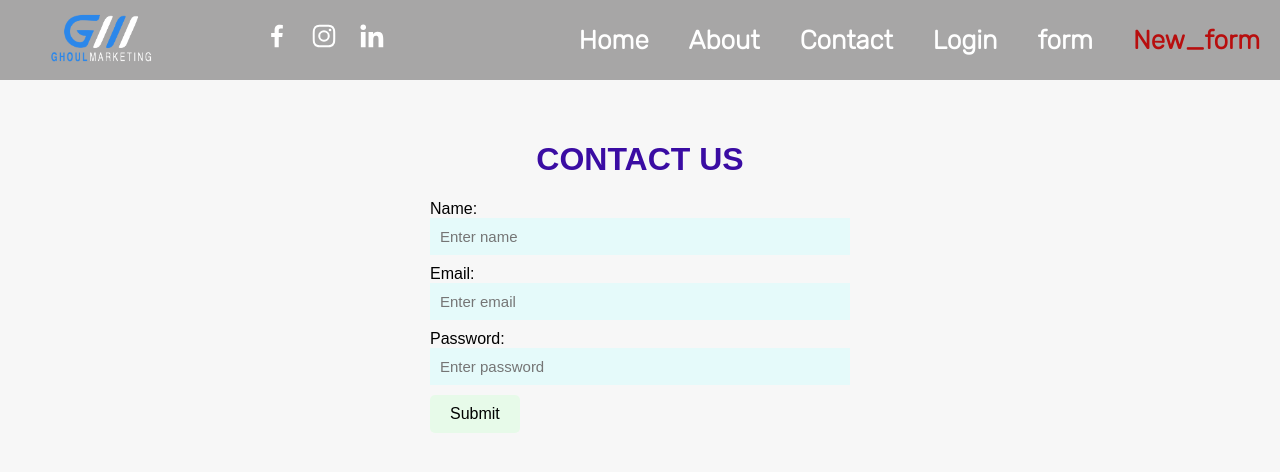
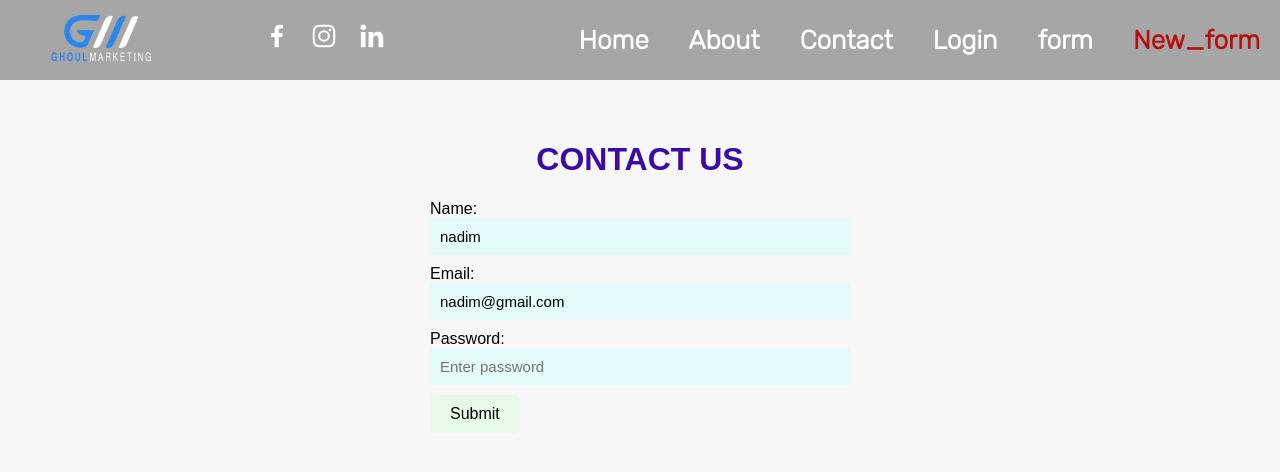
Before and after one commit to mdnadimweb/Navbar-with-react-router-, a React (Vite) app: page /New_form in a window 1280 px wide. Shown: the top 472 px of the page. Built offline with nearby package versions, Linux system fonts and the light colour scheme.

Commit message:
form required add

```diff
--- a/src/App.css
+++ b/src/App.css
@@ -149,3 +149,25 @@ nav .icons a:hover {
   background-color: rgba(255, 200, 200, 0.699);
   border: 1px solid rgb(139, 0, 0);
 }
+
+.shwodata {
+  background-color: rgba(61, 61, 61, 0.384);
+  color: rgb(134, 28, 255);
+  width: 420px;
+  display: flex;
+  justify-content: center;
+  align-items: center;
+  flex-direction: column;
+}
+.shwodata {
+  margin: auto;
+}
+
+.shwodata p {
+  font-size: 20px;
+  color: rgb(160, 0, 0);
+}
+
+.alert {
+  color: red;
+}
--- a/src/pages/FormHook.jsx
+++ b/src/pages/FormHook.jsx
@@ -2,7 +2,18 @@ import React, { useState } from "react";
 import { useForm } from "react-hook-form";
 
 function FormHook() {
-  const { register, handleSubmit } = useForm();
+  const value = {
+    defaultValues: {
+      name: "nadim",
+      email: "nadim@gmail.com",
+    },
+  };
+
+  const {
+    register,
+    handleSubmit,
+    formState: { errors },
+  } = useForm(value);
   const [submittedData, setSubmittedData] = useState(null);
 
   const onsubmit = (data) => {
@@ -18,7 +29,12 @@ function FormHook() {
 
           <div className="input">
             <label>Name:</label>
-            <input {...register("name")} type="text" placeholder="Enter name" />
+            <input
+              {...register("name", { required: "name is required" })}
+              type="text"
+              placeholder="Enter name"
+            />
+            {errors.name && <p>{errors.name.message}</p>}
           </div>
 
           <div className="input">
@@ -46,7 +62,7 @@ function FormHook() {
       </div>
 
       {submittedData && (
-        <div className="submitted-data mt-4">
+        <div className="shwodata">
           <h2>Submitted Data:</h2>
           <p>Name: {submittedData.name}</p>
           <p>Email: {submittedData.email}</p>
```
